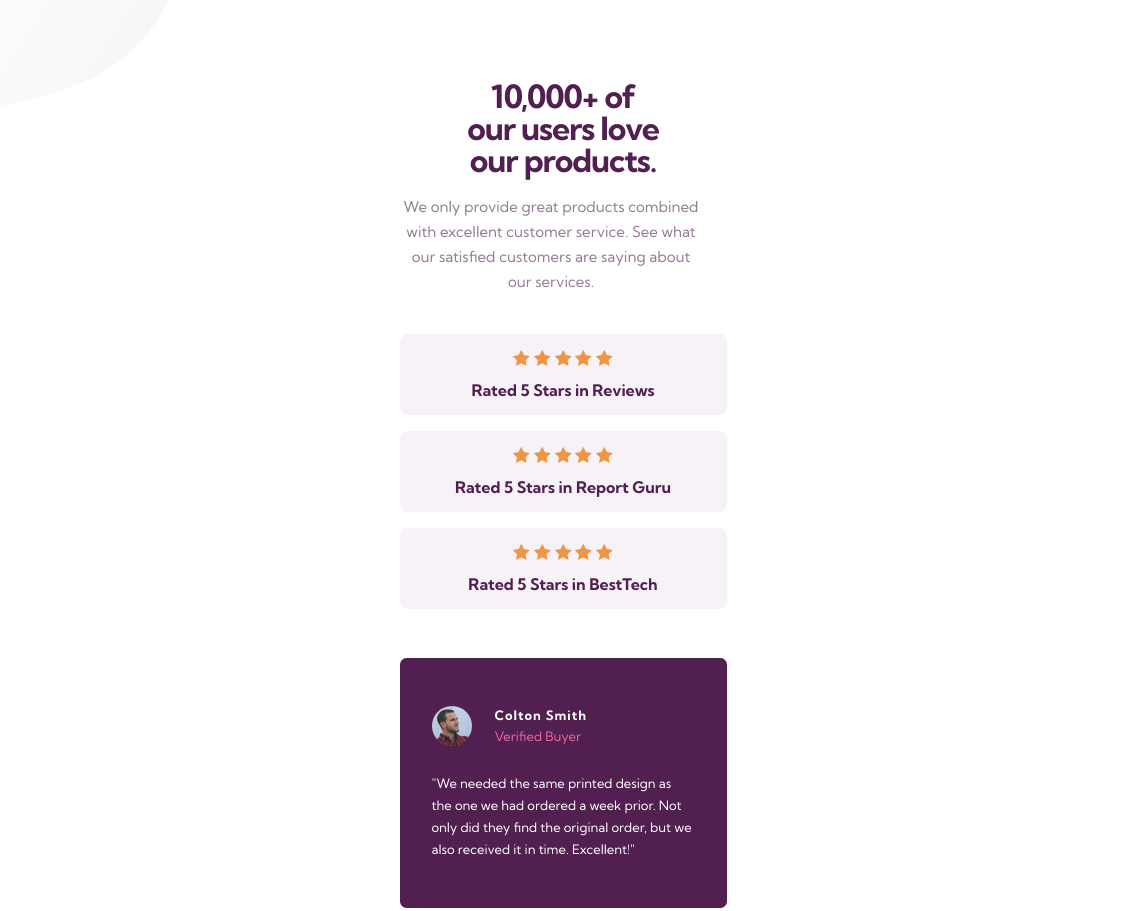
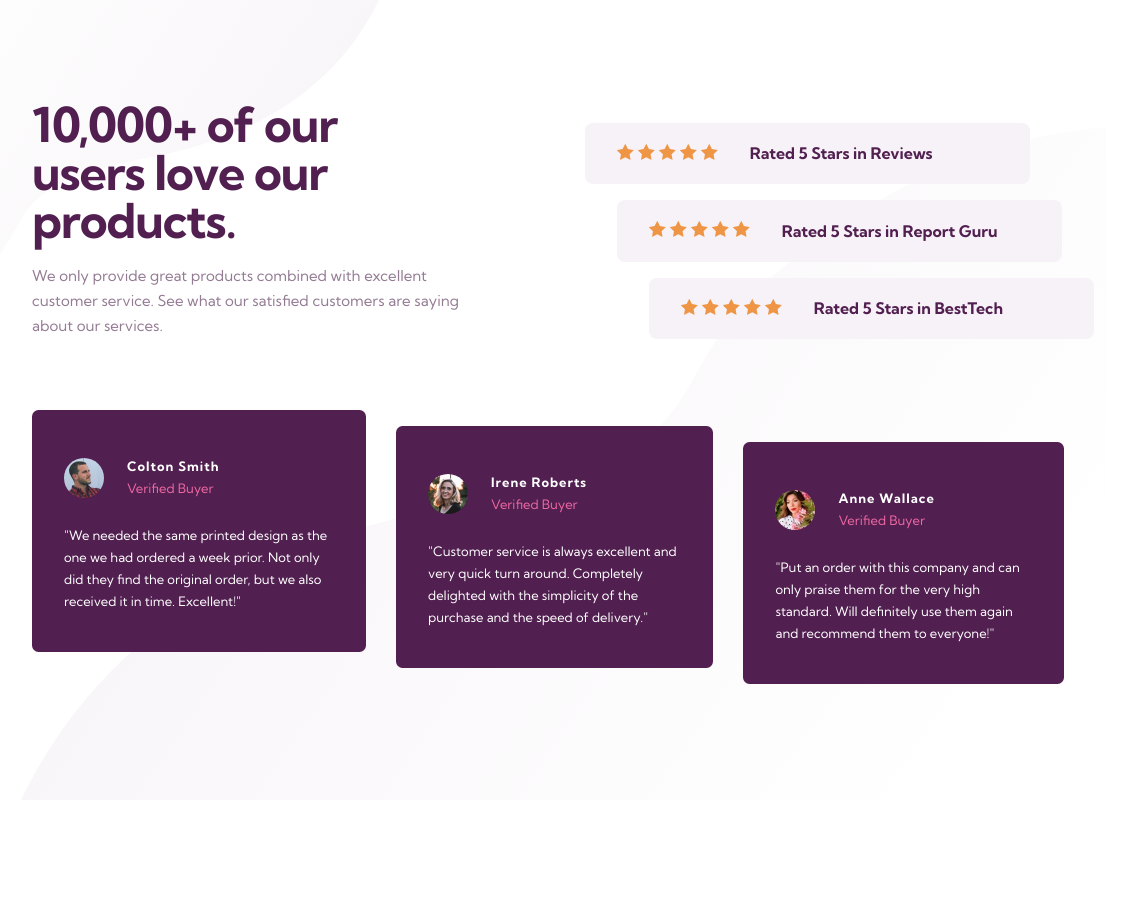
Before and after one commit to KrzysztofGrudzien/frontend-mentor-social-proof-section, a plain HTML site: page index.html in a window 1536 px wide. Shown: the top 911 px of the page, without its empty margins (205-1330 px from the left). After the commit the page ends 800 px from the top, so only its background shows below. Drawn offline with Linux system fonts and the light colour scheme.

Commit message:
add styles for desktop version

```diff
--- a/css/style.css
+++ b/css/style.css
@@ -83,6 +83,10 @@ a:active {
     padding: 0 1.5rem;
 }
 
+.proofs-review {
+    width: 100%;
+}
+
 .proof {
     margin-bottom: 2.0625rem;
 }
@@ -93,8 +97,10 @@ a:active {
     letter-spacing: -1.1px;
     line-height: 32px;
     padding-bottom: 1.125rem;
+    padding-left: 3rem;
+    padding-right: 3rem;
     text-align: center;
-    width: 60%;
+    width: 100%;
 }
 
 .proof__description {
@@ -163,3 +169,86 @@ a:active {
     line-height: 22px;
     width: 100%;
 }
+
+/* ------- DESKTOP ------- */
+
+@media screen and (min-width: 1024px) {
+    body {
+        background-image: url(../images/bg-pattern-top-desktop.svg), url(../images/bg-pattern-bottom-desktop.svg);
+        background-position: left top, center bottom;
+    }
+}
+
+@media screen and (min-width: 1440px) {
+    body {
+        background-image: url(../images/bg-pattern-top-desktop.svg), url(../images/bg-pattern-bottom-desktop.svg);
+        background-position: left top, center bottom;
+    }
+
+    .proof,
+    .cards {
+        flex-direction: row;
+        max-width: 1110px;
+    }
+
+    .proof {
+        margin-bottom: 0;
+    }
+
+    .proof__title {
+        font-size: 3rem;
+        line-height: 48px;
+        padding-left: 0;
+        text-align: left;
+        width: 80%;
+    }
+
+    .proof__description {
+        text-align: left;
+        width: 90%;
+    }
+
+    .proof-review {
+        align-items: center;
+        flex-direction: row;
+        justify-content: flex-start;
+        padding: 1.3125rem 2rem;
+        max-width: 445px;
+    }
+
+    .proof-review__text {
+        padding-top: 0;
+    }
+
+    .proof-review__stars {
+        margin-right: 2rem;
+    }
+
+    .proofs-review {
+        align-items: flex-end;
+        display: flex;
+        flex-direction: column;
+    }
+
+    .proof-review:nth-child(1) {
+        margin-right: 4rem;
+    }
+
+    .proof-review:nth-child(2) {
+        margin-right: 2rem;
+    }
+
+    .card {
+        max-width: 350px;
+        margin-right: 1.875rem;
+        padding-bottom: 2.5rem;
+    }
+
+    .card:nth-child(2) {
+        margin-top: 2rem;
+    }
+
+    .card:nth-child(3) {
+        margin-top: 4rem;
+    }
+}
--- a/index.html
+++ b/index.html
@@ -14,11 +14,14 @@
     <body>
         <main class="main">
             <section class="proof">
+                <div class="proof-text">
                     <h1 class="proof__title">10,000+ of our users love our products.</h1>
                     <p class="proof__description">
                         We only provide great products combined with excellent customer service. See what our satisfied
                         customers are saying about our services.
                     </p>
+                </div>
+                <div class="proofs-review">
                     <div class="proof-review">
                         <div class="proof-review__stars">
                             <img src="./images/icon-star.svg" alt="" />
@@ -48,6 +51,7 @@
                             <img src="./images/icon-star.svg" alt="" />
                         </div>
                         <p class="proof-review__text">Rated 5 Stars in BestTech</p>
+                    </div>
                 </div>
             </section>
             <div class="cards">
```
Lines whose indentation alone changed are shown as unchanged.
